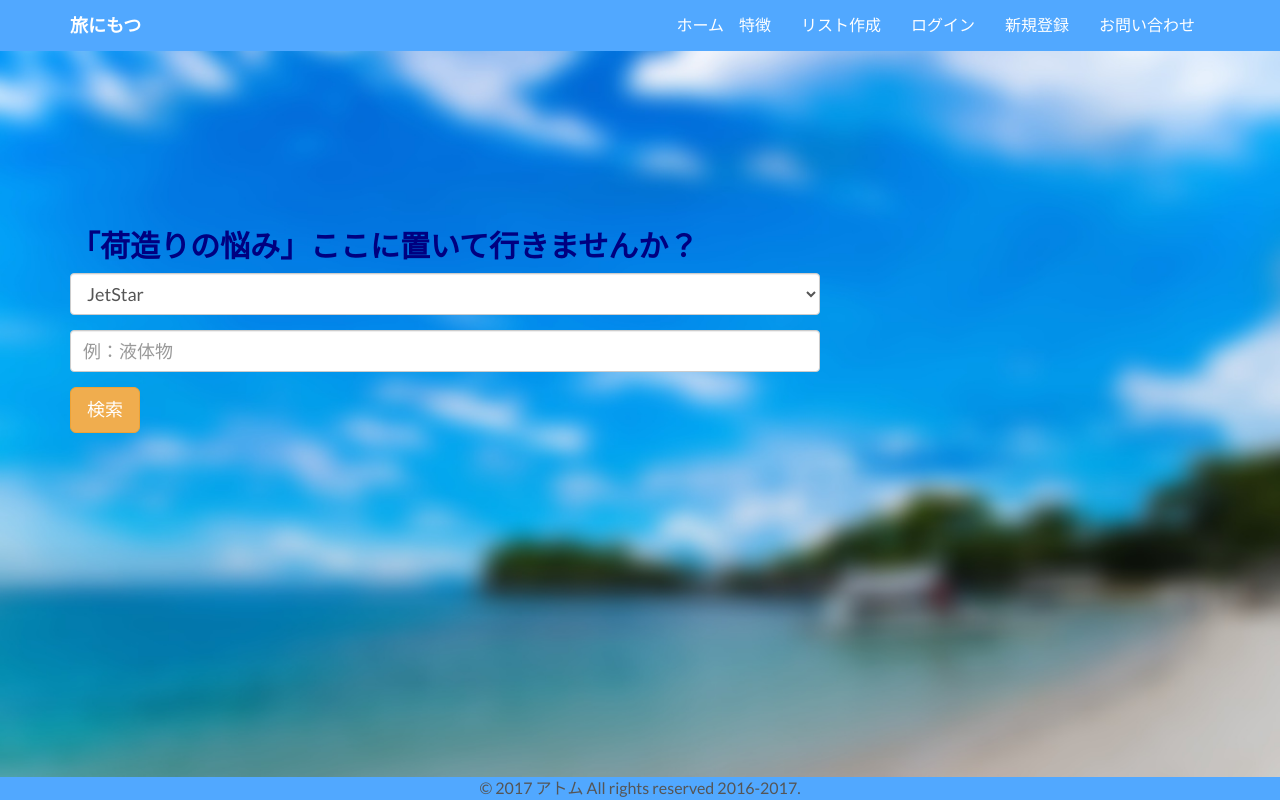
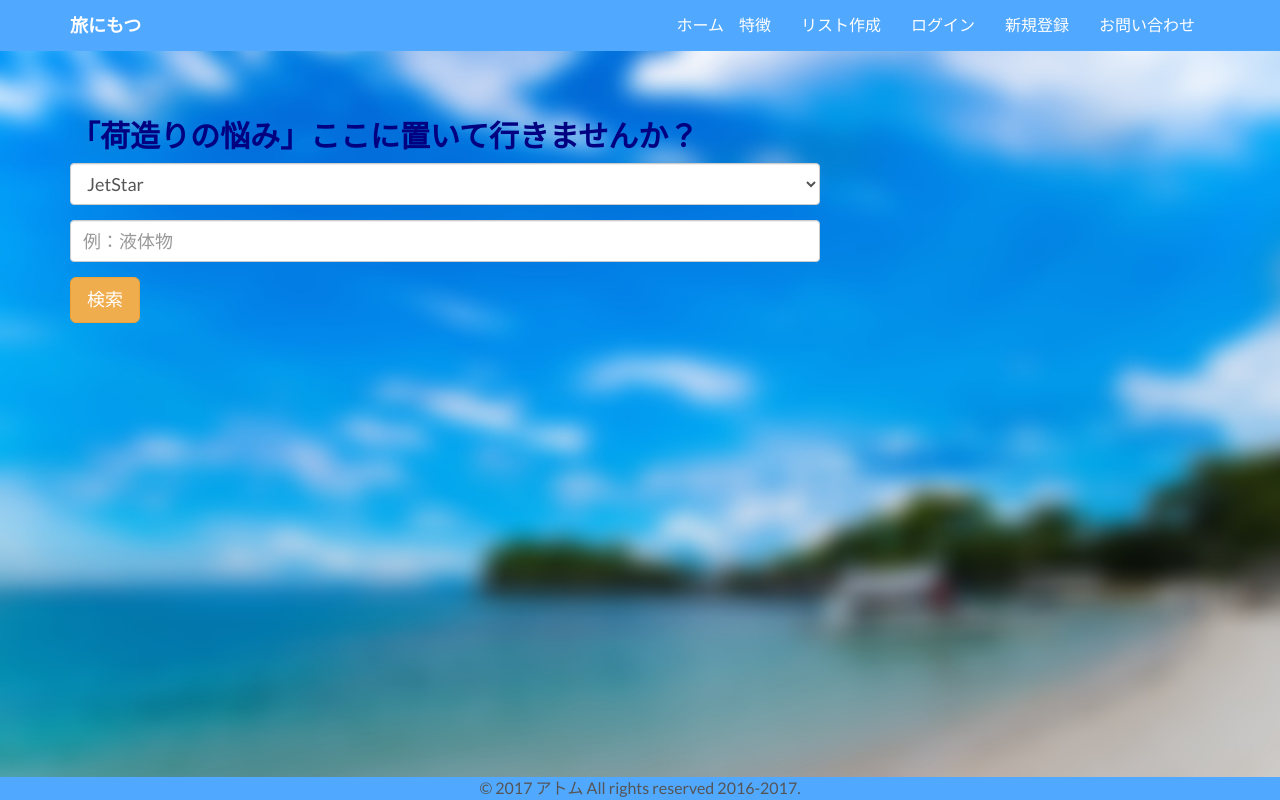
Before and after one commit to otomoyoshi/atom, a PHP site: template theme/template/home.php in a window 1280 px wide. Run offline with PHP 8.4, Linux system fonts and the light colour scheme; the template is opened without the code that fills it, so the values that code supplies are empty; some libraries are stand-ins or nearby versions; some web fonts are replaced.

Commit message:
fix akihiro_setting.css and main.css

```diff
--- a/theme/assets/css/akihiro_setting.css
+++ b/theme/assets/css/akihiro_setting.css
@@ -27,8 +27,8 @@
 
 body,
 html {
-    width: 100%;
-    height: 100%;
+    /*width: 100%;*/
+    /*height: 100%;*/
     font-family: "Lato", "Helvetica Neue", Helvetica, Arial, sans-serif;
     font-weight: 400;
 }
--- a/theme/assets/css/main.css
+++ b/theme/assets/css/main.css
@@ -126,7 +126,7 @@ i {
 	/* background: url(../img/bg01.jpg) no-repeat center top; */
 	/*background-color: #51a8ff;*/
 	margin-top: -20px;
-	padding-top: 160px;
+	padding-top: 50px;
 	background-attachment: relative;
 	background-position: center center;
 	min-height: 650px;
```
